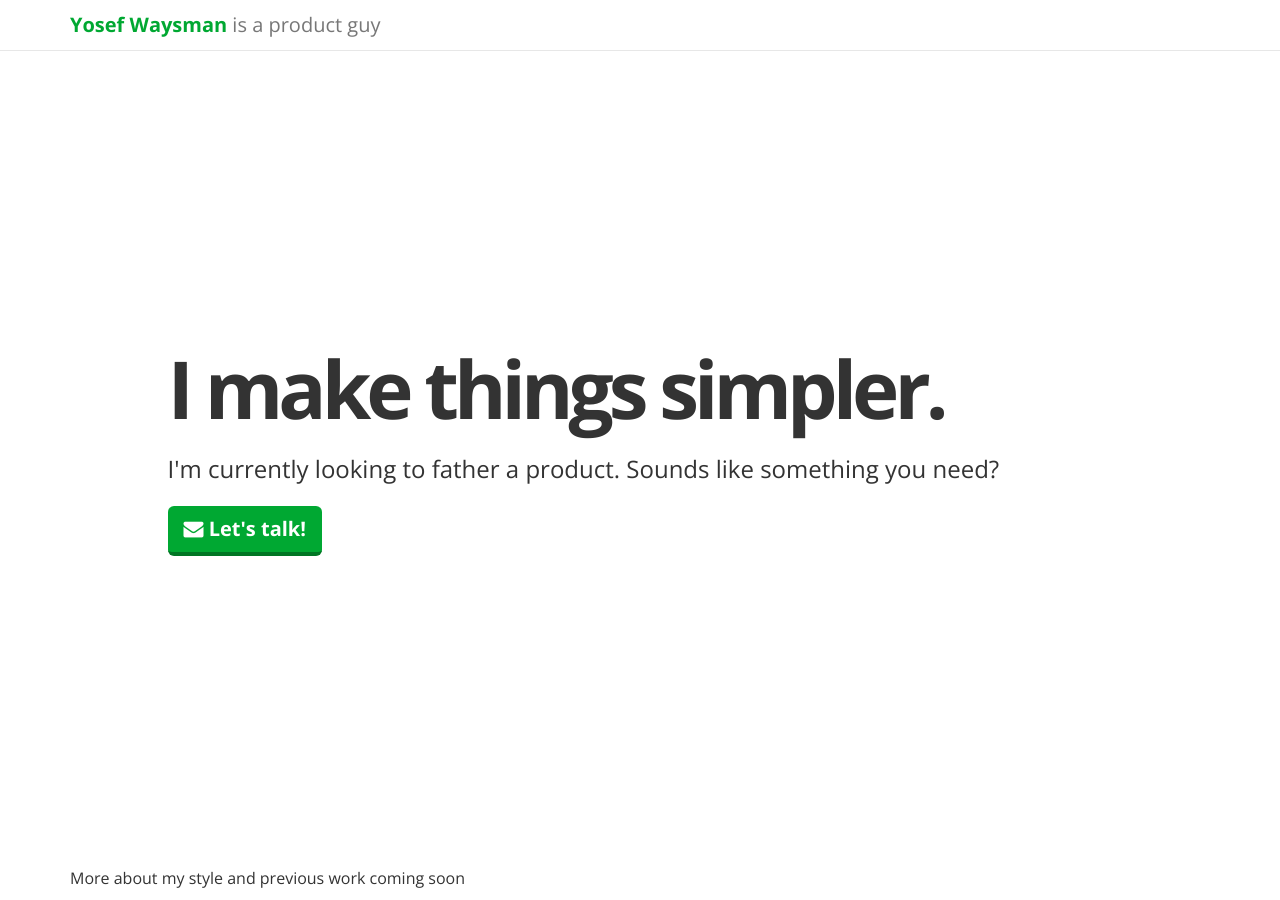
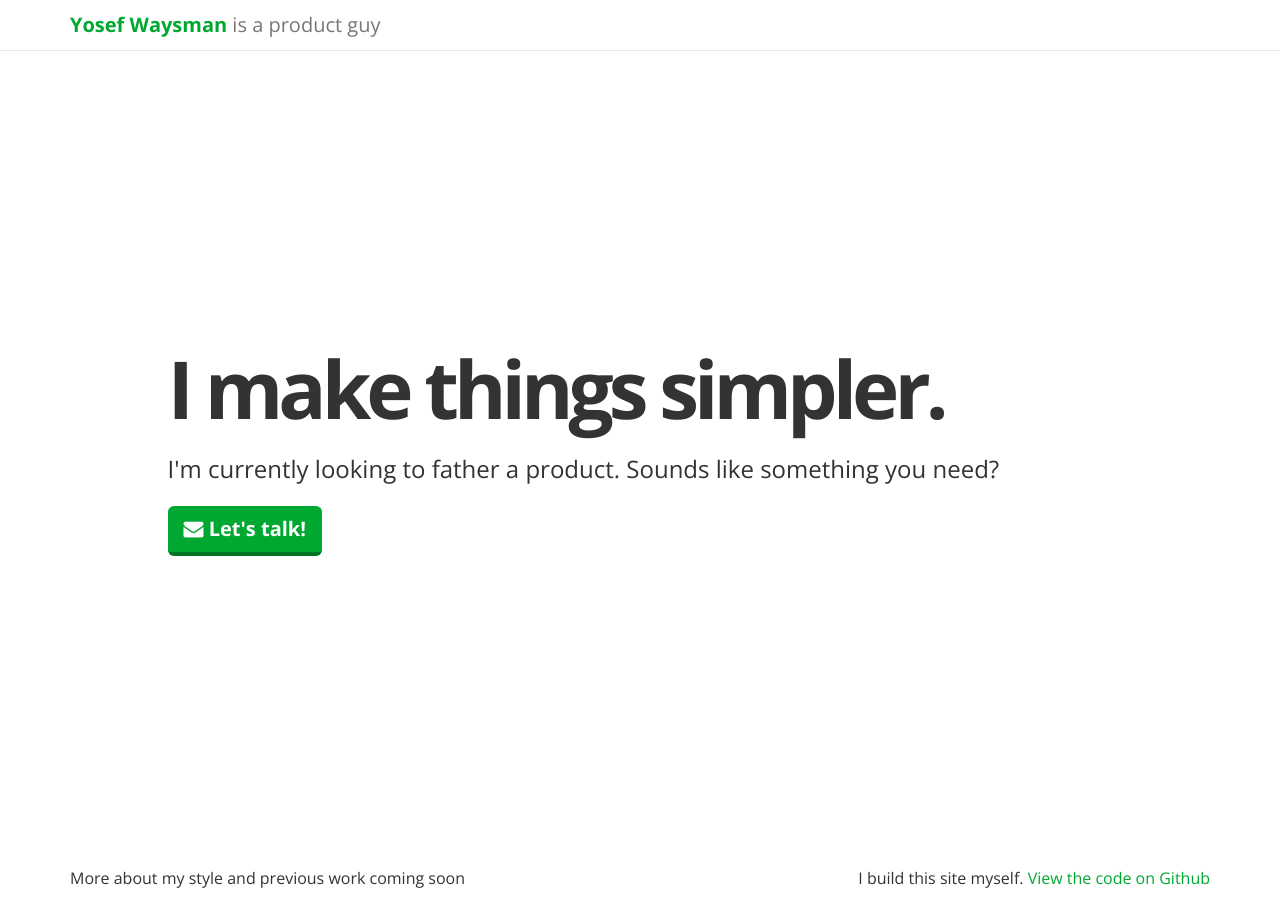
Before and after one commit to yosefw/yosefw.github.io, a Jekyll site: the page built from index.html, in a window 1280 px wide. Built offline with Jekyll 4.4.1, drawn with Linux system fonts in a browser that asks for light colours.

Commit message:
Added link to Github repo

```diff
--- a/_includes/footer.html
+++ b/_includes/footer.html
@@ -1,5 +1,6 @@
 <footer>
   <div class="container">
     <span>More about my style and previous work coming soon</span>
+    <span class="pull-right">I build this site myself. <a href="https://github.com/yosefw/yosefw.github.io">View the code on Github</a></span>
   </div>
 </footer>
```
